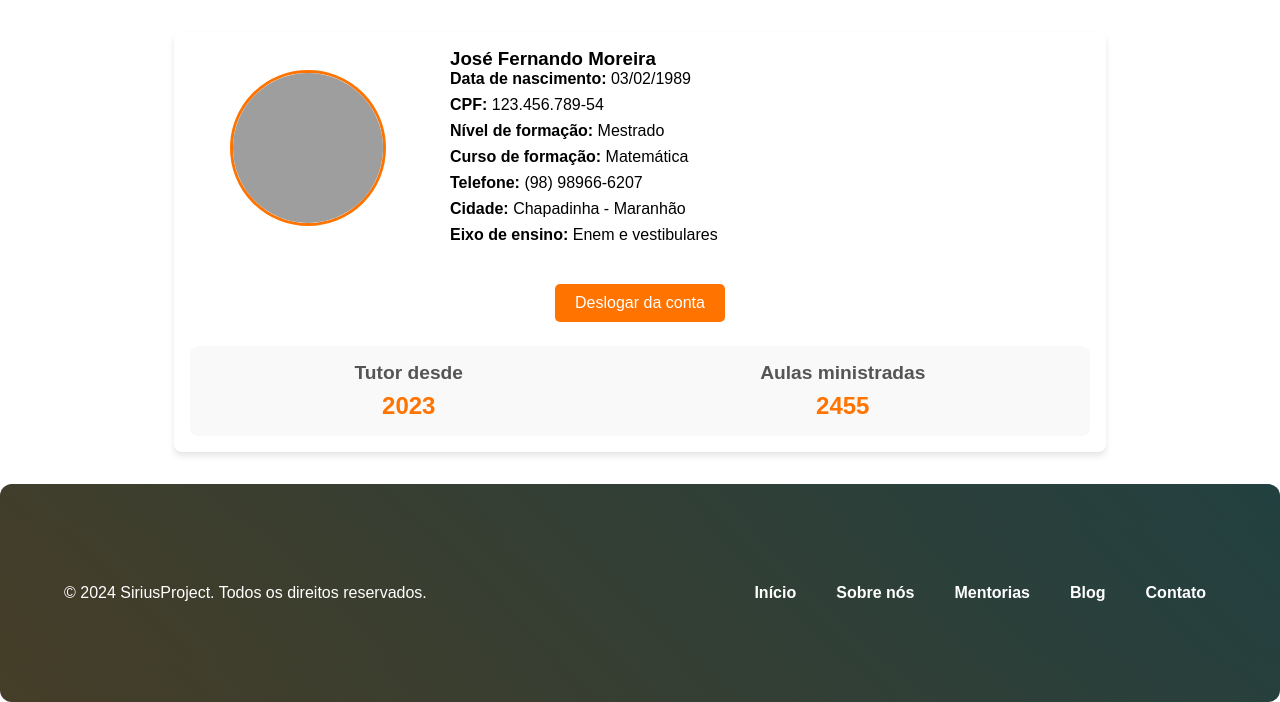
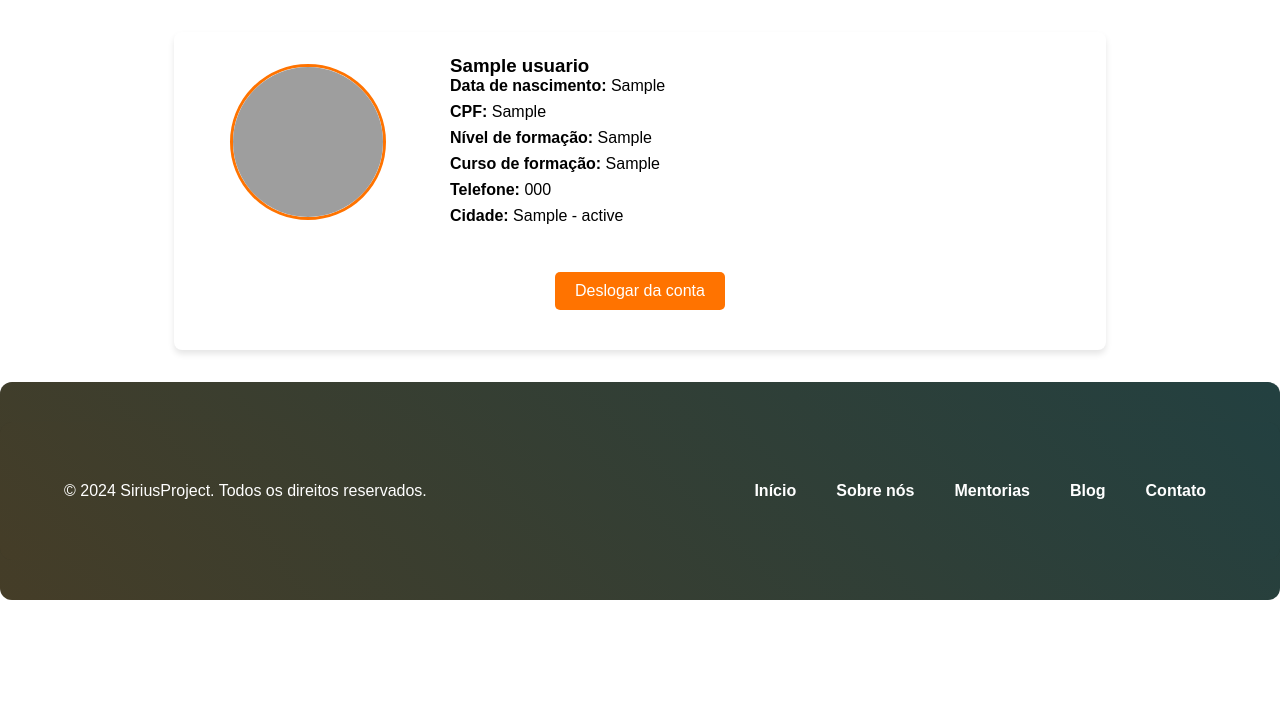
Before and after one commit to Gustavollima17/Edufy-Mentoria, a PHP site: page /perfil.php in a window 1280 px wide. Shown: the part 114-816 px from the top of the page. Run offline with PHP 8.4, Linux system fonts and the light colour scheme; the visitor is signed in with stand-in values (Sample User, id 1); tables that the repository leaves empty or names only in its code hold one stand-in row (values such as "Sample post"); grey boxes are pictures that could not be loaded.

Commit message:
chamando-perfil-backend

```diff
--- a/src/login.php
+++ b/src/login.php
@@ -1,10 +1,7 @@
 <?php
 session_start();
 
-if(isset($_SESSION['usuario_id'])) {
-    header("Location: login.php");
-    exit();
-}
+
 ?>
 <!DOCTYPE html>
 <html lang="pt-br">
--- a/src/perfil.php
+++ b/src/perfil.php
@@ -1,3 +1,5 @@
+
+
 <!DOCTYPE html>
 <html lang="pt-br">
 <head>
@@ -10,7 +12,9 @@
 <body>
     <!-- Cabeçalho global -->
     <header>
-        <?php include 'header.php'; ?>
+        <?php include 'header.php';
+        require_once __DIR__. "/perfil_backend.php"
+        ?>
     </header>
 
     <!-- Conteúdo principal -->
@@ -22,32 +26,23 @@
                 <img id="user-image" src="https://cdn-icons-png.freepik.com/512/7816/7816987.png?ga=GA1.1.1066673407.1729179332" alt="Foto do usuário">
             </figure>
             <article class="perfil-dados">
-                <h1 id="user-name">Nome do Usuário</h1>
-                <p><strong>Data de nascimento:</strong> <span id="user-birth">01/01/2000</span></p>
-                <p><strong>CPF:</strong> <span id="user-cpf">000.000.000-00</span></p>
-                <p><strong>Nível de formação:</strong> <span id="user-education">Ensino Médio</span></p>
-                <p><strong>Curso de formação:</strong> <span id="user-course">Nenhum</span></p>
-                <p><strong>Telefone:</strong> <span id="user-phone">(00) 00000-0000</span></p>
-                <p><strong>Cidade:</strong> <span id="user-city">Cidade - Estado</span></p>
-                <p><strong>Eixo de ensino:</strong> <span id="user-area">Nenhum</span></p>
+                <h1 id="user-name"><?= $user['name']; ?></h1>
+                <p><strong>Data de nascimento:</strong> <?= $user['birth']; ?></p>
+                <p><strong>CPF:</strong> <?= $user['cpf']; ?></p>
+                <?php if ($user['type'] === 'tutor'): ?>
+                    <p><strong>Nível de formação:</strong> <?= $user['education']; ?></p>
+                    <p><strong>Curso de formação:</strong> <?= $user['course']; ?></p>
+                <?php endif; ?>
+                <p><strong>Telefone:</strong> <?= $user['phone']; ?></p>
+                <p><strong>Cidade:</strong> <?= $user['city']; ?></p>
             </article>
         </section>
 
         <!-- Botão de Deslogar -->
         <section class="logout-container">
-            <button class="logout-btn" id="logout-btn">Deslogar da conta</button>
-        </section>
-
-        <!-- Estatísticas -->
-        <section class="perfil-estatisticas">
-            <article class="stat">
-                <h2>Tutor desde</h2>
-                <p id="tutor-since">2023</p>
-            </article>
-            <article class="stat">
-                <h2>Aulas ministradas</h2>
-                <p id="lessons-taught">0</p>
-            </article>
+            <form action="logout.php" method="POST">
+                <button type="submit" class="logout-btn" id="logout-btn">Deslogar da conta</button>
+            </form>
         </section>
     </main>
 
@@ -55,43 +50,5 @@
     <footer>
         <?php include 'footer.php'; ?>
     </footer>
-
-    <!-- JavaScript -->
-    <script>
-        // Simulação de dados
-        const userData = {
-            name: "José Fernando Moreira",
-            birth: "03/02/1989",
-            cpf: "123.456.789-54",
-            education: "Mestrado",
-            course: "Matemática",
-            phone: "(98) 98966-6207",
-            city: "Chapadinha - Maranhão",
-            area: "Enem e vestibulares",
-            tutorSince: "2023",
-            lessonsTaught: 2455
-        };
-
-        // Preenchendo os dados no perfil
-        document.addEventListener("DOMContentLoaded", () => {
-            document.getElementById("user-name").textContent = userData.name;
-            document.getElementById("user-birth").textContent = userData.birth;
-            document.getElementById("user-cpf").textContent = userData.cpf;
-            document.getElementById("user-education").textContent = userData.education;
-            document.getElementById("user-course").textContent = userData.course;
-            document.getElementById("user-phone").textContent = userData.phone;
-            document.getElementById("user-city").textContent = userData.city;
-            document.getElementById("user-area").textContent = userData.area;
-            document.getElementById("tutor-since").textContent = userData.tutorSince;
-            document.getElementById("lessons-taught").textContent = userData.lessonsTaught;
-        });
-
-        // Função para deslogar
-        document.getElementById("logout-btn").addEventListener("click", () => {
-            alert("Você foi deslogado.");
-            // Redirecionar para a página de login
-            window.location.href = "login.php";
-        });
-    </script>
 </body>
 </html>
--- /dev/null
+++ b/src/perfil_backend.php
@@ -0,0 +1,53 @@
+<?php
+session_start();
+
+// Verifica se o usuário está logado
+if (!isset($_SESSION['usuario_id'])) {
+    header("Location: login.php?erro=1");
+    exit();
+}
+
+require_once __DIR__ . '/config/database.php';
+
+try {
+    $database = new Database();
+    $pdo = $database->getConnection();
+
+    $usuarioId = $_SESSION['usuario_id'];
+
+    // Query para obter dados básicos do usuário
+    $query = "
+        SELECT
+            u.nome, u.dataNascimento, u.cpf, u.telefone, u.cidade, u.estado,
+            f.nivelFormacao, f.curso,
+            CASE WHEN f.usuario_id IS NOT NULL THEN 'tutor' ELSE 'aluno' END AS tipo
+        FROM usuario u
+        LEFT JOIN formacao f ON u.id = f.usuario_id
+        WHERE u.id = ?
+    ";
+    $stmt = $pdo->prepare($query);
+    $stmt->execute([$usuarioId]);
+
+    if ($stmt->rowCount() === 0) {
+        throw new Exception("Usuário não encontrado.");
+    }
+
+    $userData = $stmt->fetch(PDO::FETCH_ASSOC);
+
+    // Prepara os dados para exibição no frontend
+    $user = [
+        'name' => htmlspecialchars($userData['nome'], ENT_QUOTES, 'UTF-8'),
+        'birth' => htmlspecialchars($userData['dataNascimento'], ENT_QUOTES, 'UTF-8'),
+        'cpf' => htmlspecialchars($userData['cpf'], ENT_QUOTES, 'UTF-8'),
+        'phone' => htmlspecialchars($userData['telefone'], ENT_QUOTES, 'UTF-8'),
+        'city' => htmlspecialchars($userData['cidade'], ENT_QUOTES, 'UTF-8') . ' - ' . htmlspecialchars($userData['estado'], ENT_QUOTES, 'UTF-8'),
+        'education' => htmlspecialchars($userData['nivelFormacao'] ?? 'Nenhum', ENT_QUOTES, 'UTF-8'),
+        'course' => htmlspecialchars($userData['curso'] ?? 'Nenhum', ENT_QUOTES, 'UTF-8'),
+        'type' => $userData['tipo'] // "tutor" ou "aluno"
+    ];
+
+} catch (Exception $e) {
+    $_SESSION['erro'] = "Erro ao carregar o perfil: " . $e->getMessage();
+    header("Location: login.php");
+    exit();
+}
--- a/src/processa_login.php
+++ b/src/processa_login.php
@@ -45,7 +45,7 @@ if ($_SERVER["REQUEST_METHOD"] == "POST") {
             }
 
             // Redireciona para o painel apropriado
-            $redirectPage = $loginResult['data']['is_tutor'] ? "painel_tutor.php" : "painel_aluno.php";
+            $redirectPage = $loginResult['data']['is_tutor'] ? "perfil.php" : "perfil.php";
             header("Location: $redirectPage");
             exit();
         } else {
```
